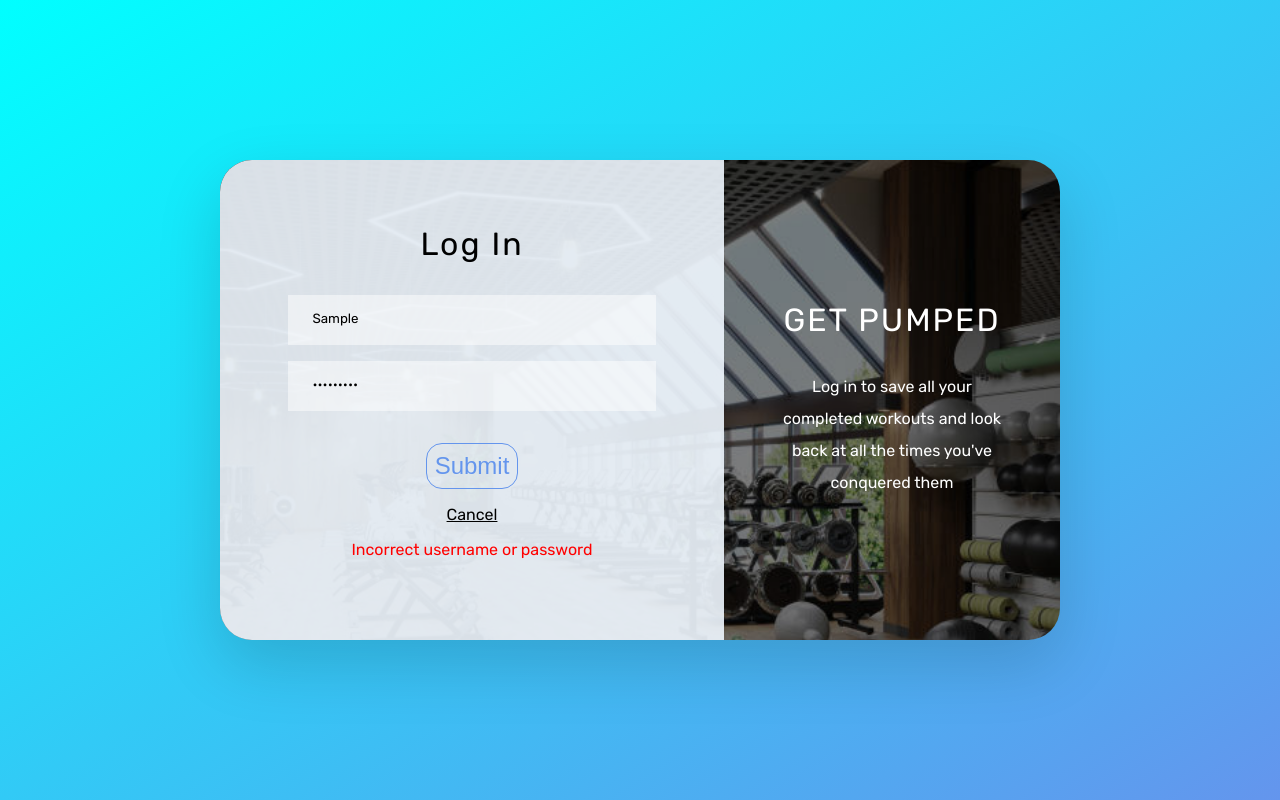
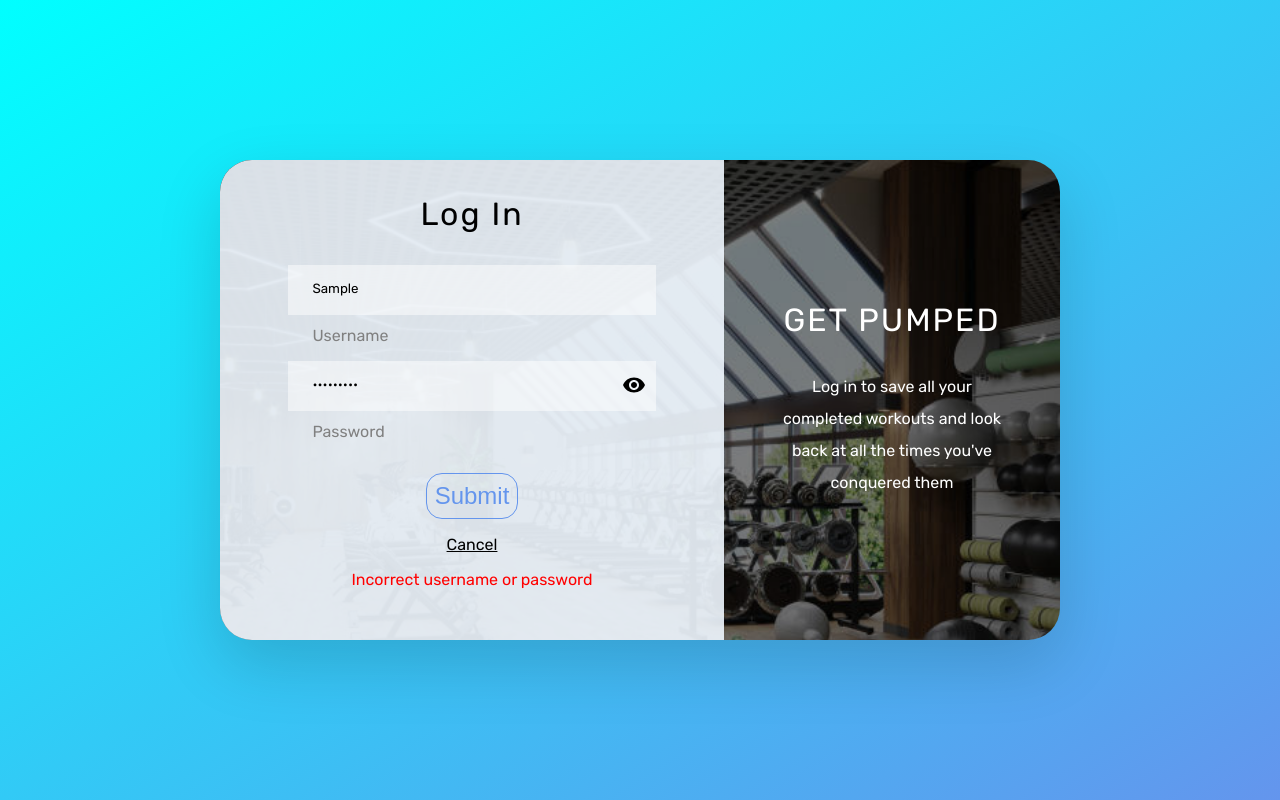
Before and after one commit to ch-allen-ge/DeckOfDeath, a React (Vite) app: page /login in a window 1280 px wide. Both pictures are taken after typing "Sample", "Sample123" into the empty fields and a click on the button "Submit". Built offline with nearby package versions, Linux system fonts and the light colour scheme; no server answers.

Commit message:
added visibility on/off to password fields

```diff
--- a/src/Pages/LoginPage/LoginPage.tsx
+++ b/src/Pages/LoginPage/LoginPage.tsx
@@ -2,6 +2,8 @@ import { useRef, useState } from "react";
 import { useNavigate } from "react-router-dom";
 import { useAuth } from "../../auth/AuthContext";
 import './loginPageStyles.scss';
+import VisibilityIcon from '@mui/icons-material/Visibility';
+import VisibilityOffIcon from '@mui/icons-material/VisibilityOff';
 
 const Login = () => {
     const [username, setUsername] = useState<string>('');
@@ -10,6 +12,7 @@ const Login = () => {
     const navigate = useNavigate();
     const { isLoggedIn, logIn } = useAuth();
     const formRef = useRef(null);
+    const [showPassword, setShowPassword] = useState(false);
 
     if (isLoggedIn) {
         navigate('/');
@@ -53,11 +56,12 @@ const Login = () => {
                                         setUsername(e.target.value)
                                     }}
                                 />
+                                <label htmlFor="username" className="form__label">Username</label>
                             </div>
 
                             <div className="form__group">
                                 <input
-                                    type="password"
+                                    type={showPassword ? 'text' : 'password'}
                                     className="form__input"
                                     placeholder="Password (min 6 characters)"
                                     id="password"
@@ -68,6 +72,16 @@ const Login = () => {
                                         setPassword(e.target.value);
                                     }}
                                 />
+
+                                <label htmlFor="username" className="form__label">Password</label>
+
+                                <div className="visibility-icon-login" onClick={() => setShowPassword((prevState) => !prevState)}>
+                                    {showPassword ? (
+                                        <VisibilityOffIcon />
+                                    ) : (
+                                        <VisibilityIcon />
+                                    )}
+                                </div>
                             </div>
                             <div className="submitButton">
                                 <button type='submit'>
--- a/src/Pages/LoginPage/loginPageStyles.scss
+++ b/src/Pages/LoginPage/loginPageStyles.scss
@@ -81,6 +81,7 @@
     &__group {
         display: flex;
         flex-direction: column;
+        position: relative;
 
         &:not(:last-child) {
             margin-bottom: 1rem;
@@ -181,6 +182,13 @@
     }
 }
 
+.visibility-icon-login {
+    position: absolute;
+    cursor: pointer;
+    right: 10px;
+    top: 15%;
+}
+
 @include landscape_tablet {
     .loginPage {
         &__card {
--- a/src/Pages/RegisterPage/RegisterPage.tsx
+++ b/src/Pages/RegisterPage/RegisterPage.tsx
@@ -5,6 +5,8 @@ import { useMutation, useQueryClient } from "@tanstack/react-query";
 import './registerPageStyles.scss'
 import { AxiosError } from "axios";
 import { useAuth } from "../../auth/AuthContext";
+import VisibilityIcon from '@mui/icons-material/Visibility';
+import VisibilityOffIcon from '@mui/icons-material/VisibilityOff';
 
 const RegisterPage = () => {
     const navigate = useNavigate();
@@ -13,6 +15,7 @@ const RegisterPage = () => {
     const { isLoggedIn } = useAuth();
     const [usernameTakenError, setUsernameTakenError] = useState(false);
     const [passwordTooShortError, setPasswordTooShortError] = useState(false);
+    const [showPassword, setShowPassword] = useState(false);
 
     const registerUser = useMutation({
         mutationFn: async () => {
@@ -70,12 +73,29 @@ const RegisterPage = () => {
                             </div>
 
                             <div className="form__group">
-                                <input type="password" className="form__input" placeholder="Password (min 6 characters)" id="password" name='password' required onChange={() => setPasswordTooShortError(false)}/>
+                                <input
+                                    type={showPassword ? 'text' : 'password'}
+                                    className="form__input"
+                                    placeholder="Password (min 6 characters)"
+                                    id="password"
+                                    name='password'
+                                    required
+                                    onChange={() => setPasswordTooShortError(false)}
+                                />
+
                                 {passwordTooShortError ? (
                                     <span className="errorMessage">Minimum 6 characters</span>
                                 ) : (
                                     <label htmlFor="username" className="form__label">Password</label>
                                 )}
+
+                                <div className="visibility-icon-register" onClick={() => setShowPassword((prevState) => !prevState)}>
+                                    {showPassword ? (
+                                        <VisibilityOffIcon />
+                                    ) : (
+                                        <VisibilityIcon />
+                                    )}
+                                </div>
                             </div>
 
                             <div className="form__group sharedRow">
--- a/src/Pages/RegisterPage/registerPageStyles.scss
+++ b/src/Pages/RegisterPage/registerPageStyles.scss
@@ -73,10 +73,18 @@
     margin: 2rem 0rem;
 }
 
+.visibility-icon-register {
+    position: absolute;
+    cursor: pointer;
+    right: 10px;
+    top: 15%;
+}
+
 .form {
     &__group {
         display: flex;
         flex-direction: column;
+        position: relative;
 
         &:not(:last-child) {
             margin-bottom: 1rem;
--- a/src/components/CurrentCard/currentCardStyles.scss
+++ b/src/components/CurrentCard/currentCardStyles.scss
@@ -1,8 +1,4 @@
 @import "../../mixins.scss";
-
-.currentCardImg {
-    height: 20rem;
-}
 
 .currentCardContainer {
     display: flex;
```
